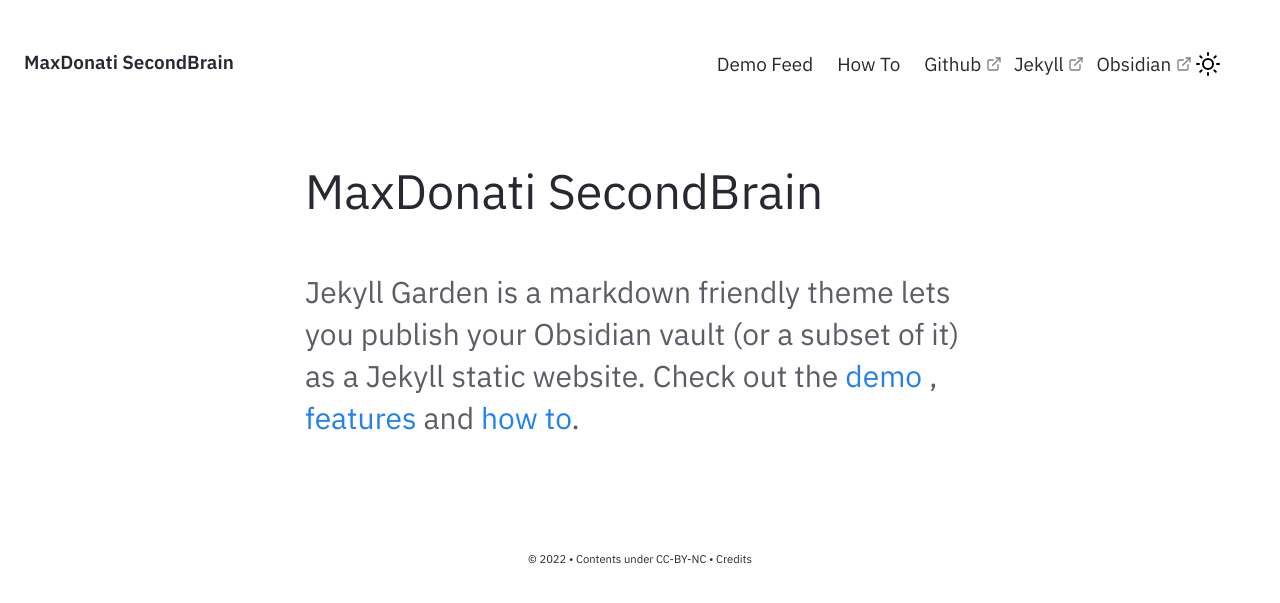
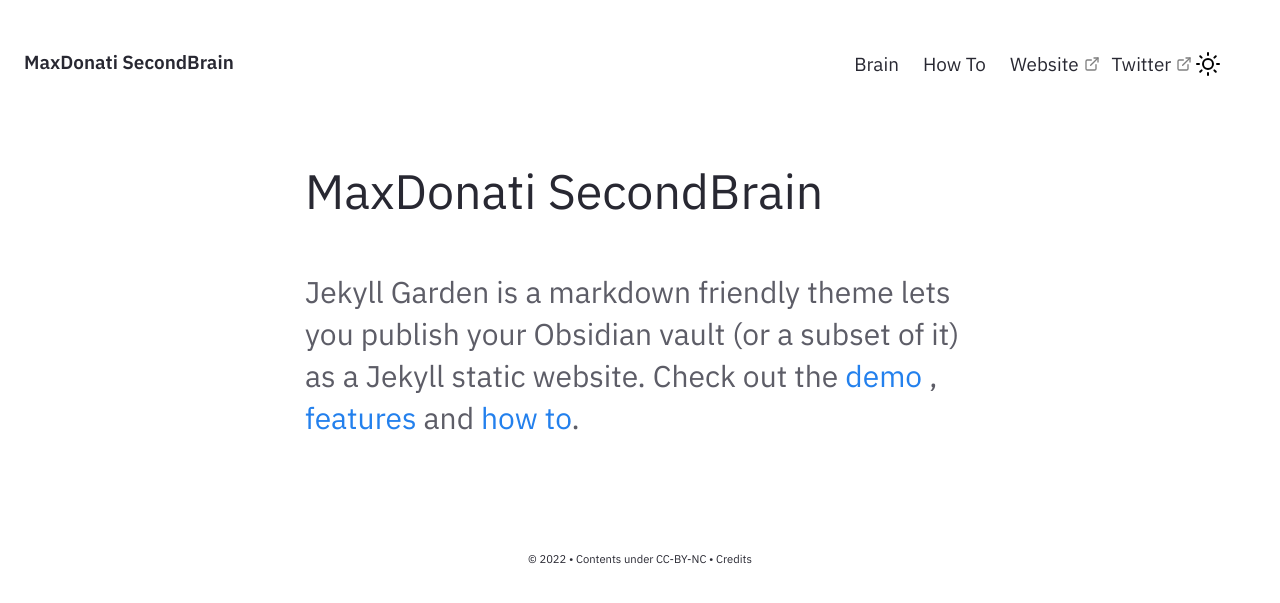
Before and after one commit to maxdonati79/brain.github.io, a Jekyll site: the page built from pages/index.md, in a window 1280 px wide. Shown: the top 603 px of the page. Built offline with Jekyll 4.4.1, drawn with Linux system fonts in a browser that asks for light colours.

Commit message:
Update Nav.html

```diff
--- a/_includes/Nav.html
+++ b/_includes/Nav.html
@@ -54,19 +54,16 @@
     <div id="navbarBasicExample" class="navbar-menu">
       <div class="navbar-start">
         <a href="{{'/notes' | relative_url}}" class="navbar-item">
-          Demo Feed
+          Brain
         </a>
         <a href="../post/how-to" class="navbar-item">
           How To
         </a>
-        <a href="https://github.com/Jekyll-Garden/jekyll-garden.github.io" target="_blank" class="navbar-item">
-          Github
+        <a href="https://www.maxdonati.com" target="_blank" class="navbar-item">
+          Website
         </a>
-        <a href="https://jekyllrb.com/" target="_blank" class="navbar-item">
-          Jekyll
-        </a>
-        <a href="https://obsidian.md/"  target="_blank" class="navbar-item">
-          Obsidian
+        <a href="https://twitter.com/maxdonati/" target="_blank" class="navbar-item">
+          Twitter
         </a>
       </div>
       <div class="navbar-end is-hidden-mobile" onclick="modeSwitcher()" >
```
